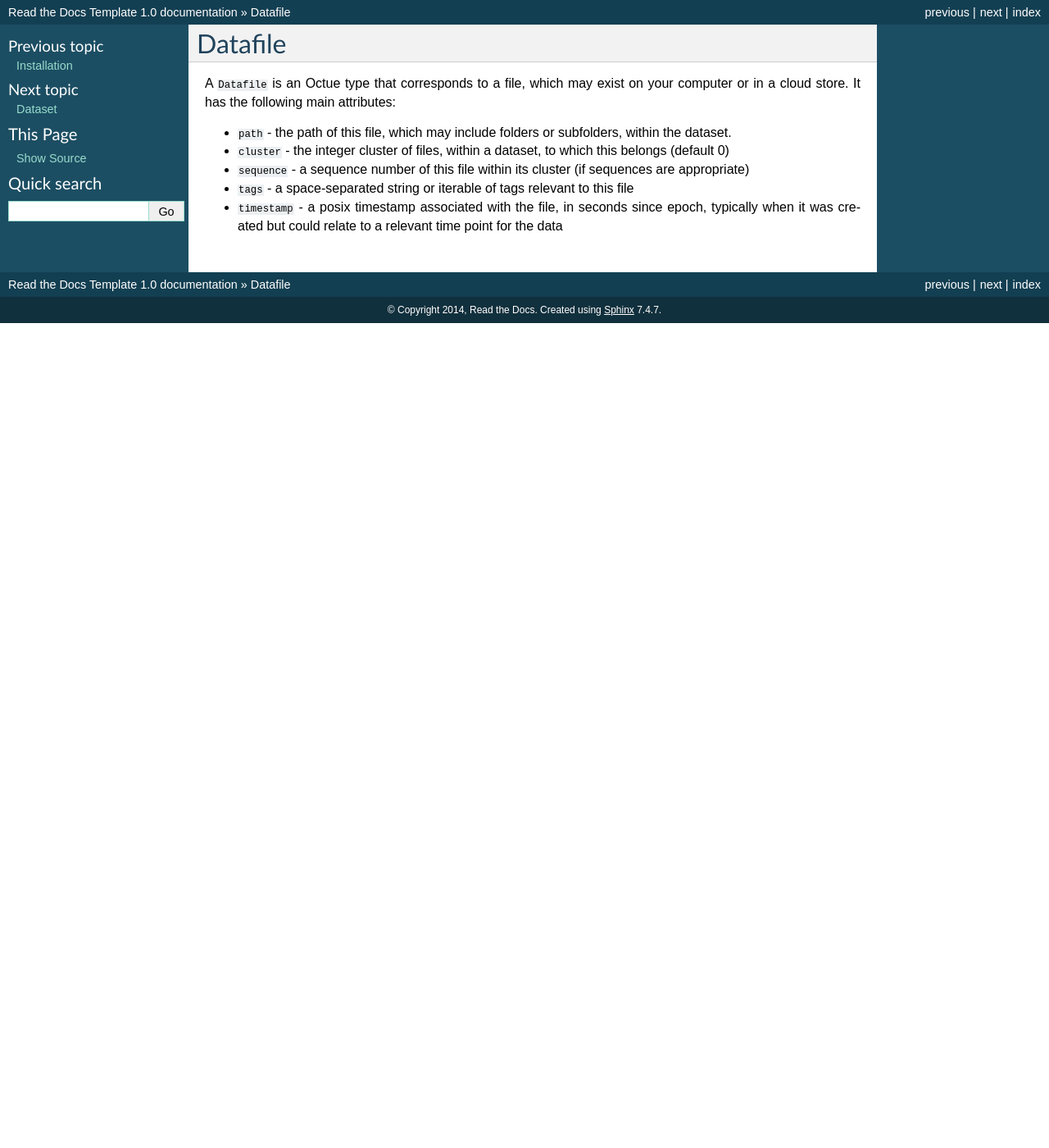
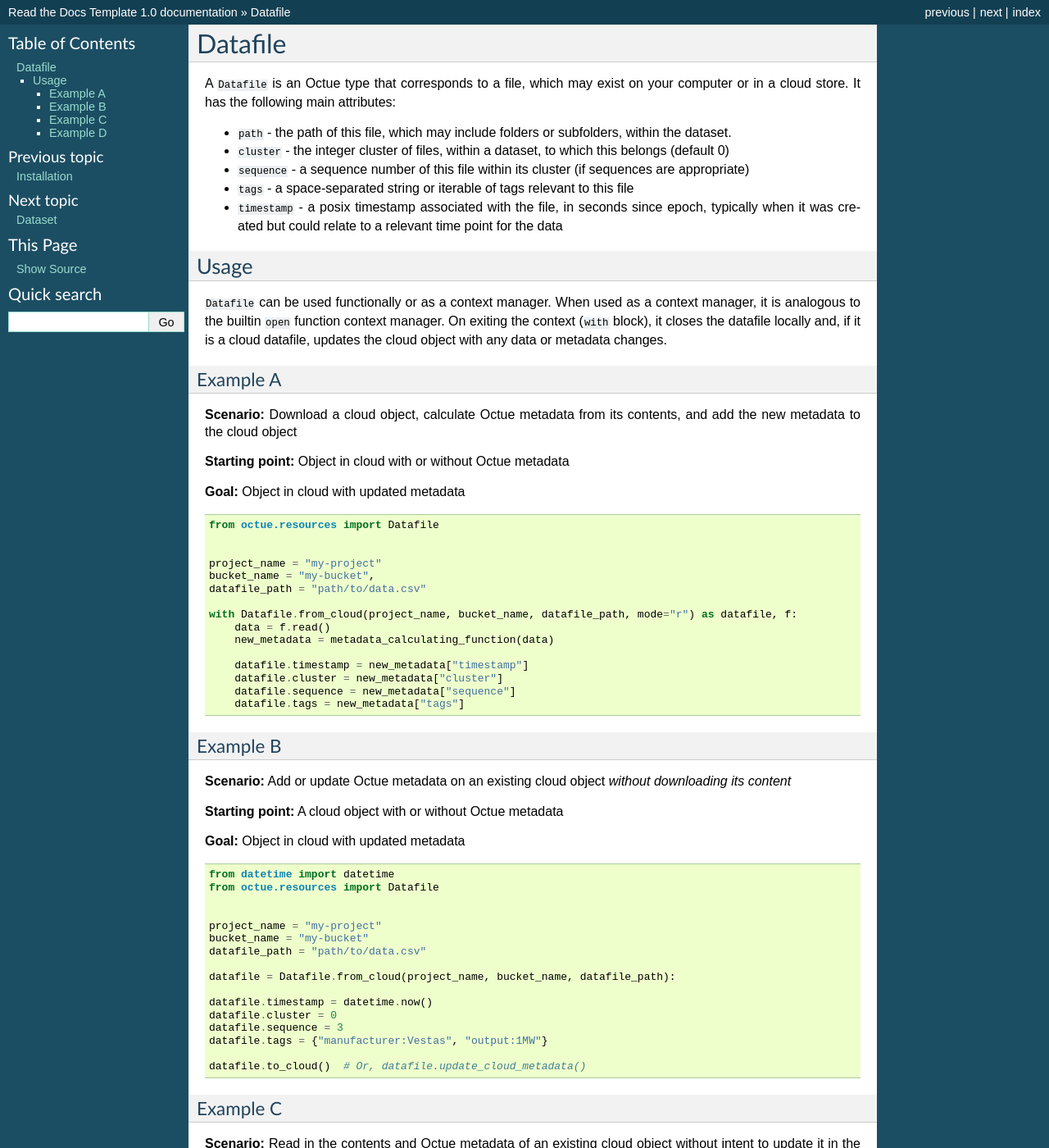
Before and after one commit to octue/octue-sdk-python, a Sphinx documentation site: the page built from docs/source/datafile.rst, in a window 1280 px wide and 1400 px high. Shown: the whole window at 82% size. Built offline with Sphinx 7.4.7, drawn with Linux system fonts in a browser that asks for light colours; some of the changed text lies outside the part shown.

Commit message:
DOC: Add documentation on Datafile usages
skip_ci_tests

```diff
--- a/docs/source/datafile.rst
+++ b/docs/source/datafile.rst
@@ -12,3 +12,131 @@
 - ``sequence`` - a sequence number of this file within its cluster (if sequences are appropriate)
 - ``tags`` - a space-separated string or iterable of tags relevant to this file
 - ``timestamp`` - a posix timestamp associated with the file, in seconds since epoch, typically when it was created but could relate to a relevant time point for the data
+
+
+-----
+Usage
+-----
+
+``Datafile`` can be used functionally or as a context manager. When used as a context manager, it is analogous to the
+builtin ``open`` function context manager. On exiting the context (``with`` block), it closes the datafile locally and,
+if it is a cloud datafile, updates the cloud object with any data or metadata changes.
+
+
+Example A
+---------
+**Scenario:** Download a cloud object, calculate Octue metadata from its contents, and add the new metadata to the cloud object
+
+**Starting point:** Object in cloud with or without Octue metadata
+
+**Goal:** Object in cloud with updated metadata
+
+.. code-block:: python
+
+    from octue.resources import Datafile
+
+
+    project_name = "my-project"
+    bucket_name = "my-bucket",
+    datafile_path = "path/to/data.csv"
+
+    with Datafile.from_cloud(project_name, bucket_name, datafile_path, mode="r") as datafile, f:
+        data = f.read()
+        new_metadata = metadata_calculating_function(data)
+
+        datafile.timestamp = new_metadata["timestamp"]
+        datafile.cluster = new_metadata["cluster"]
+        datafile.sequence = new_metadata["sequence"]
+        datafile.tags = new_metadata["tags"]
+
+
+Example B
+---------
+**Scenario:** Add or update Octue metadata on an existing cloud object *without downloading its content*
+
+**Starting point:** A cloud object with or without Octue metadata
+
+**Goal:** Object in cloud with updated metadata
+
+.. code-block:: python
+
+    from datetime import datetime
+    from octue.resources import Datafile
+
+
+    project_name = "my-project"
+    bucket_name = "my-bucket"
+    datafile_path = "path/to/data.csv"
+
+    datafile = Datafile.from_cloud(project_name, bucket_name, datafile_path):
+
+    datafile.timestamp = datetime.now()
+    datafile.cluster = 0
+    datafile.sequence = 3
+    datafile.tags = {"manufacturer:Vestas", "output:1MW"}
+
+    datafile.to_cloud()  # Or, datafile.update_cloud_metadata()
+
+
+Example C
+---------
+**Scenario:** Read in the contents and Octue metadata of an existing cloud object without intent to update it in the cloud
+
+**Starting point:** A cloud object with or without Octue metadata
+
+**Goal:** Cloud object data (contents) and metadata held locally in local variables
+
+.. code-block:: python
+
+    from octue.resources import Datafile
+
+
+    project_name = "my-project"
+    bucket_name = "my-bucket"
+    datafile_path = "path/to/data.csv"
+
+    datafile = Datafile.from_cloud(project_name, bucket_name, datafile_path)
+
+    with datafile.open("r") as f:
+        data = f.read()
+
+    metadata = datafile.metadata()
+
+
+Example D
+---------
+**Scenario:** Create a new cloud object from local data, adding Octue metadata
+
+**Starting point:** A file-like locally (or content data in local variable) with Octue metadata stored in local variables
+
+**Goal:** A new object in the cloud with data and Octue metadata
+
+For creating new data in a new local file:
+
+.. code-block:: python
+
+    from octue.resources import Datafile
+
+
+    sequence = 2
+    tags = {"cleaned:True", "type:linear"}
+
+
+    with Datafile(path="path/to/local/file.dat", timestamp=None, sequence=sequence, tags=tags, mode="w") as datafile, f:
+        f.write("This is some cleaned data.")
+
+    datafile.to_cloud(project_name="my-project", bucket_name="my-bucket", path_in_bucket="path/to/data.dat")
+
+
+For existing data in an existing local file:
+
+.. code-block:: python
+
+    from octue.resources import Datafile
+
+
+    sequence = 2
+    tags = {"cleaned:True", "type:linear"}
+
+    datafile = Datafile(path="path/to/local/file.dat", timestamp=None, sequence=sequence, tags=tags)
+    datafile.to_cloud(project_name="my-project", bucket_name="my-bucket", path_in_bucket="path/to/data.dat")
```
